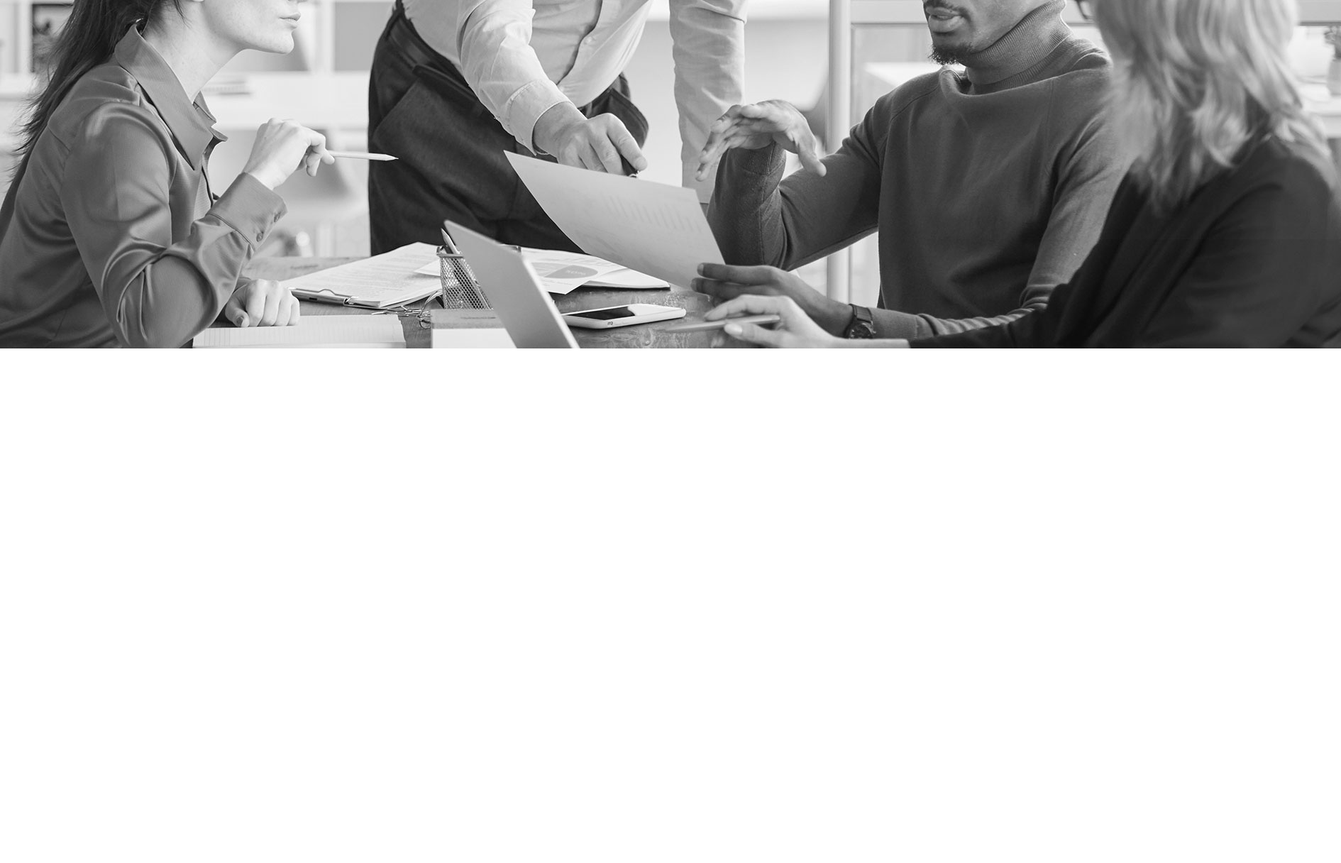
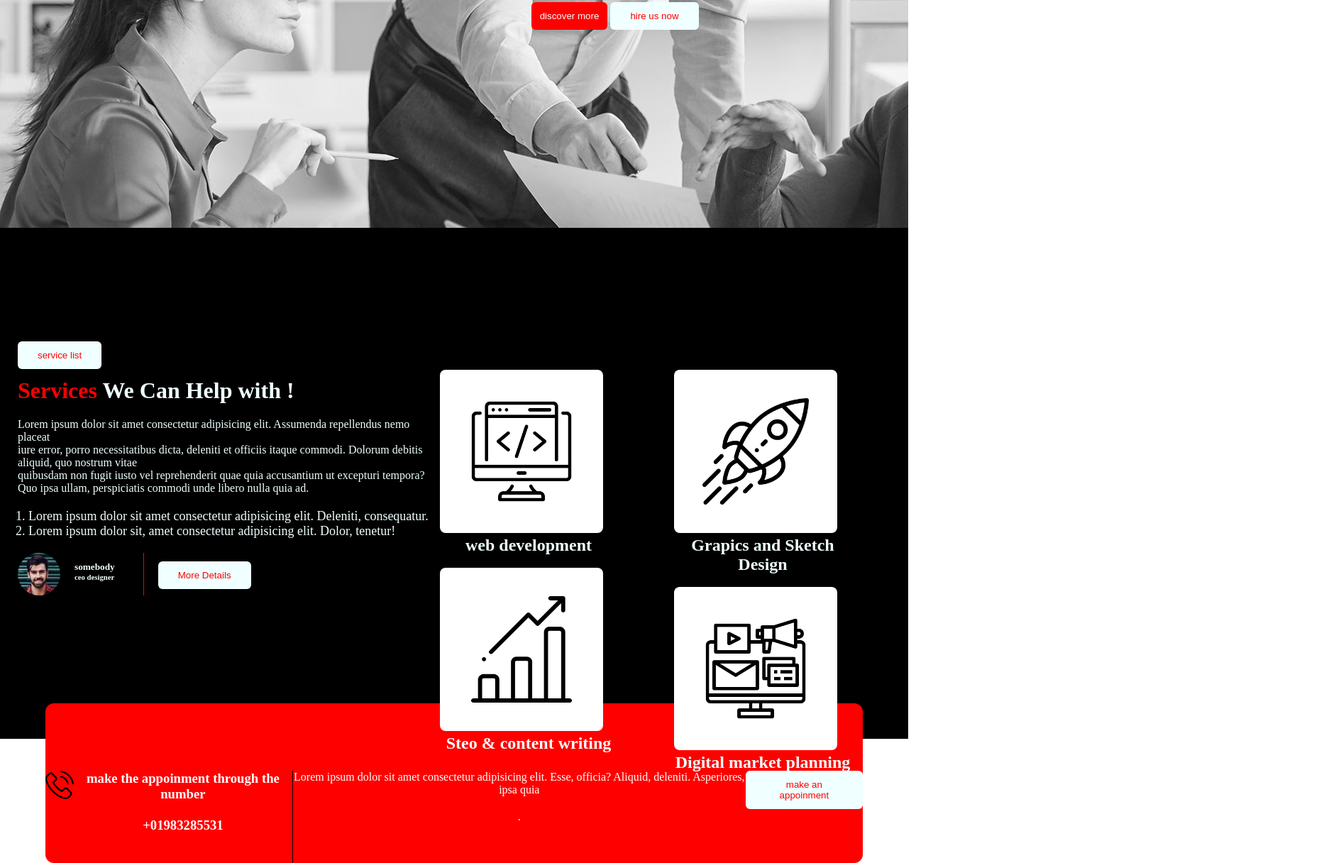
Before and after one commit to farhan1824/pracrice-project-1, a plain HTML site: page index.html in a window 1280 px wide. Shown: the part 571-1787 px from the top of the page at 71% size, 1890 px wide, since content can reach past the window. Before the commit the page ends 1066 px from the top, so only its background shows below. Drawn offline with Linux system fonts and the light colour scheme.

Commit message:
this is alomost complete project

```diff
--- a/index.css
+++ b/index.css
@@ -22,3 +22,143 @@
 li{
     font-size: large;
 }
+.text-big{
+    color: black;
+}
+.total-background{
+    background-image: url("./image/background.jpg");
+    height: 100vh;
+    display: flex;
+    align-items: center;
+    background-repeat: no-repeat;
+}
+.red-button{
+ background-color: red;
+ color: azure;
+ padding: 12px;
+ border-radius: 6px;
+ border: 0px;
+}
+.white-button{
+    background-color:azure ;
+    color: red;
+    padding: 12px 28px;
+    border-radius: 6px;
+    border: 0px;
+}
+.text-div{
+    text-align: center;
+    padding-left: 600px;
+
+}
+.text-style{
+    font-size: 55px;
+    font-weight: bolder;
+}
+.text-div h1 ,p{
+    padding-bottom: 20px;
+}
+.gap{
+    gap: 40px;
+}
+.second-part-of-the-baground{
+    background-color: black;
+    color: azure;
+    height: 90vh;
+    display: flex;
+    justify-content: space-around;
+}
+.left-texts{
+    padding-left: 25px;
+    padding-top: 160px;
+}
+.icon{
+    display: flex;
+    padding-top: 20px;
+
+}
+.icons{
+    display: flex;
+
+
+}
+.resize-images{
+    height: 150px;
+    width:150px ;
+    background-color: white;
+    padding: 40px;
+    border-radius: 8px;
+}
+.detail {
+padding-right: 40px;
+padding-left: 20px;
+padding-top: 12px;
+border-right: 1px solid red;
+
+}
+.more-details{
+padding-right: 40px;
+padding-left: 20px;
+padding-top: 12px;
+}
+.style{
+    padding-bottom: 20px;
+    padding-top: 12px;
+}
+.left-texts ol{
+    padding-left: 15px;
+}
+/* for using it as circle */
+.icon img{
+    width: 60px;
+    height: 60px;
+    border-radius: 32px;
+}
+.right-images{
+    padding-top: 200px;
+
+}
+.right-images h2{
+    text-align: center;
+}
+.first-twoimages{
+    padding-right: 80px;
+    width:250px;
+
+
+}
+.second-twoimages{
+    padding-right: 80px;
+    width:250px;
+}
+.first-twoimages h2{
+    text-align: center;
+}
+.left{
+    display: flex;
+    border-right: 1px solid black;
+}
+.icon-image img{
+    height: 40px;
+    width: 40px;
+}
+.middle {
+    text-align: center;
+    justify-content: center;
+    tab-size: 155px;
+
+    width: auto;
+}
+.appointment-center{
+    display: flex;
+    background-color: red;
+    color: white;
+    height: 130px;
+    width: 90%;
+    margin: auto;
+    padding-top: 95px;
+    border-radius: 12px;
+    margin-top: -50px;
+    text-align: center;
+    justify-content: space-around;
+}
--- a/index.html
+++ b/index.html
@@ -25,13 +25,67 @@
     </header>
     <main>
         <div class="total-background">
-            <div class="backgtound-pic">
-                <img src="./image/background.jpg" alt="">
-                <div class="backgroud-content">
+            <div class="text-div">
+                <h1 class="text-style"><span style="color: red;">Digital</span> Agency you<br>can rely upon</h1>
 
-                </div>
+                <p>Lorem ipsum dolor sit amet, consectetur adipisicing elit. Quidem temporibus animi <br> sapiente exercitationem ipsam aliquam fugit dicta quisquam vitae aliquid..</p>
+                <button class="red-button gap">discover more</button>
+                <button class="white-button gap">hire us now</button>
+
             </div>
         </div>
+<div class="second-part-of-the-baground">
+    <div class="left-texts">
+        <button class="white-button">service list</button>
+        <h1 class="style"><span style="color: red;">Services </span>We Can Help with !</h1>
+        <p>Lorem ipsum dolor sit amet consectetur adipisicing elit. Assumenda repellendus nemo placeat  <br>iure error, porro necessitatibus dicta, deleniti et officiis itaque commodi. Dolorum debitis aliquid, quo nostrum vitae <br>quibusdam non fugit iusto vel reprehenderit quae quia accusantium ut excepturi tempora? Quo ipsa ullam, perspiciatis commodi unde libero nulla quia ad.</p>
+        <ol>
+            <li>Lorem ipsum dolor sit amet consectetur adipisicing elit. Deleniti, consequatur.</li>
+            <li>Lorem ipsum dolor sit, amet consectetur adipisicing elit. Dolor, tenetur!</li>
+        </ol>
+        <div class="icon">
+            <img src="./image/author.jpg" alt="">
+        <div class="detail">
+            <h5>somebody</h5>
+            <h6>ceo designer</h6>
+
+        </div>
+        <div class="more-details">
+            <button class="white-button">More Details</button>
+        </div>
+        </div>
+    </div>
+    <div class="right-images">
+        <div class="icons">
+            <div class="first-twoimages">
+            <img class="resize-images" src="./icons/wesite-development.png" alt="">
+            <h2 >web development</h2><br>
+            <img class="resize-images" src="./icons/graphics and design.png" alt="">
+            <h2>Steo & content writing</h2>
+        </div>
+        <div class="second-twoimages">
+        <img class="resize-images" src="./icons/SEO&Content.png" alt="">
+        <h2>Grapics and Sketch Design</h2><br>
+        <img class="resize-images" src="./icons/digital-marketing.png" alt="">
+        <h2>Digital market planning</h2>
+    </div>
+</div>
+
+
+
+    </div>
+</div>
+<div class="appointment-center">
+    <div class="left">
+        <div class="icon-image"><img src="./icons/phone-call.png" alt=""></div>
+        <div class="icon-writing"><h3>make the appoinment through the number <br><br> +01983285531</h3></div>
+
+    </div>
+    <div class="middle"><p>Lorem ipsum dolor sit amet consectetur adipisicing elit. Esse, officia? Aliquid, deleniti. Asperiores, ipsa quia</p>.</div>
+    <div class="right">
+        <button class="white-button">make an appoinment</button>
+    </div>
+</div>
 
     </main>
     <footer></footer>
```
Also changed, not shown: practice-2.css (+12 -4 lines), practice-2.html (+9 -11 lines), icons/SEO&Content.png (renamed from icons/startup.png), icons/graphics and design.png (renamed from icons/bar-chart.png), icons/wesite-development.png (renamed from icons/coding.png).
